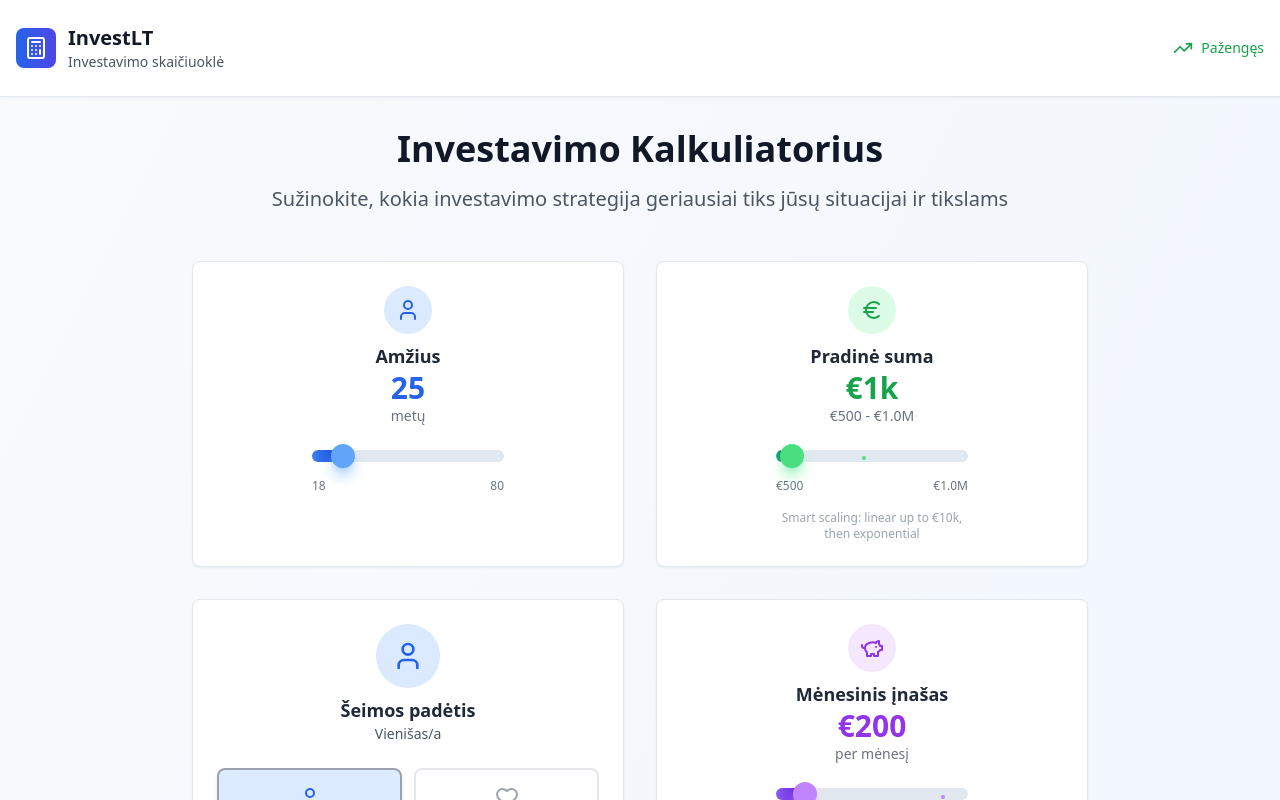
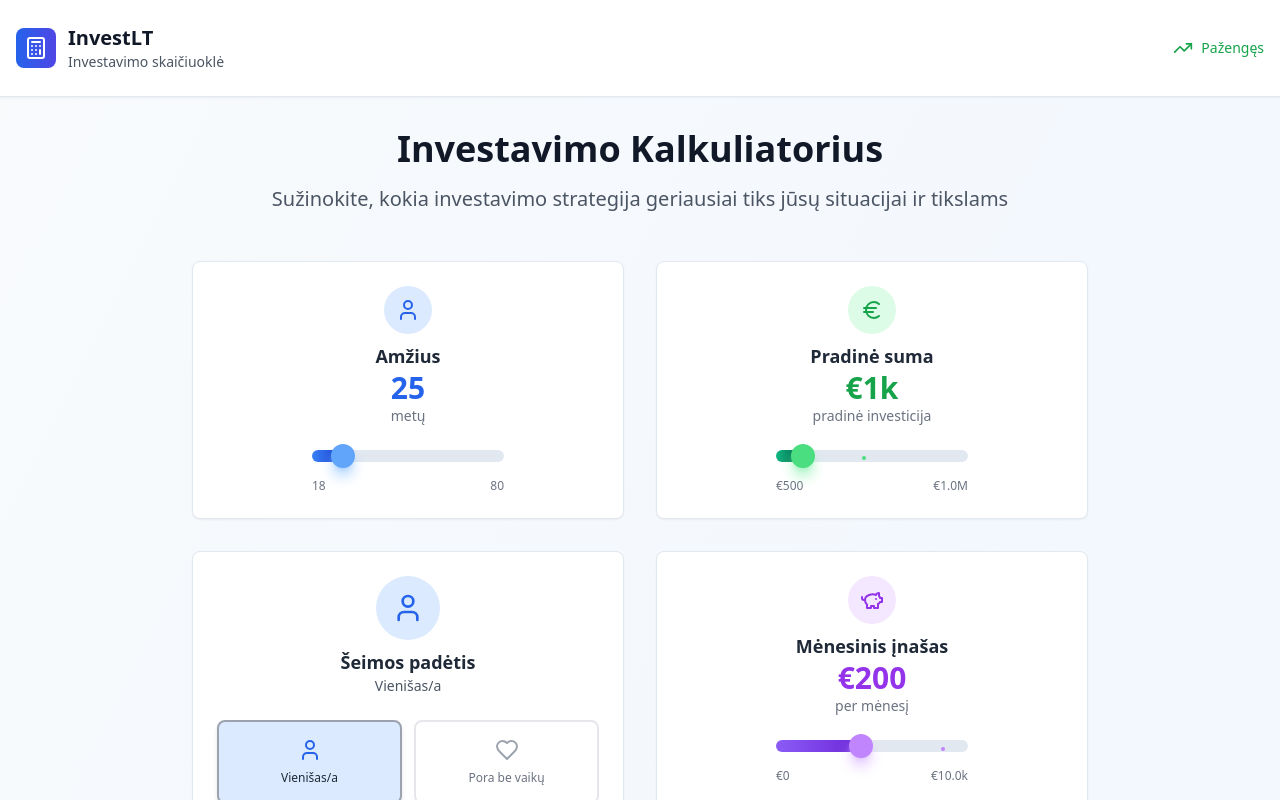
Before and after one commit to UpdatedG/web-investment-modeler, a React (Vite) app: page / in a window 1280 px wide. Shown: the top 800 px of the page. Built offline with nearby package versions, Linux system fonts and the light colour scheme.

Commit message:
Refactor: Use exponential scaling for sliders
Implement exponential scaling for the initial sum and monthly contribution sliders to allow for a wider range of values.

```diff
--- a/src/components/InitialSumDial.tsx
+++ b/src/components/InitialSumDial.tsx
@@ -9,32 +9,27 @@ interface InitialSumDialProps {
 }
 
 export const InitialSumDial: React.FC<InitialSumDialProps> = ({ value, onChange }) => {
-  // Smart scaling system: exponential growth for larger amounts
   const minSum = 500;
-  const maxSliderValue = 100;
+  const maxSum = 1000000;
 
-  // Convert actual value to slider position (0-100)
-  const valueToSlider = (actualValue: number): number => {
-    if (actualValue <= 10000) {
-      // Linear scaling for first 10k (0-50 on slider)
-      return (actualValue - minSum) / (10000 - minSum) * 50;
-    } else {
-      // Exponential scaling for 10k-1M (50-100 on slider)
-      const logValue = Math.log(actualValue - 9500) / Math.log(990500) * 50 + 50;
-      return Math.min(100, logValue);
-    }
+  // Convert exponential value to linear slider position (0-100)
+  const valueToSlider = (val: number): number => {
+    const logMin = Math.log(minSum);
+    const logMax = Math.log(maxSum);
+    const logVal = Math.log(val);
+    return ((logVal - logMin) / (logMax - logMin)) * 100;
   };
 
-  // Convert slider position to actual value
+  // Convert linear slider position to exponential value
   const sliderToValue = (sliderPos: number): number => {
-    if (sliderPos <= 50) {
-      // Linear scaling for first half (500-10k)
-      return minSum + (sliderPos / 50) * (10000 - minSum);
-    } else {
-      // Exponential scaling for second half (10k-1M)
-      const expValue = Math.pow(990500, (sliderPos - 50) / 50) + 9500;
-      return Math.round(expValue / 500) * 500; // Round to nearest 500
-    }
+    const logMin = Math.log(minSum);
+    const logMax = Math.log(maxSum);
+    const logVal = logMin + (sliderPos / 100) * (logMax - logMin);
+    const result = Math.exp(logVal);
+    // Round to nearest sensible increment
+    if (result < 5000) return Math.round(result / 100) * 100;
+    if (result < 50000) return Math.round(result / 500) * 500;
+    return Math.round(result / 5000) * 5000;
   };
 
   const currentSliderValue = valueToSlider(value);
@@ -50,10 +45,6 @@ export const InitialSumDial: React.FC<InitialSumDialProps> = ({ value, onChange
     return `€${sum}`;
   };
 
-  const getMaxDisplayValue = () => {
-    return sliderToValue(100);
-  };
-
   return (
     <div className="flex flex-col items-center space-y-6">
       <div className="text-center">
@@ -62,7 +53,7 @@ export const InitialSumDial: React.FC<InitialSumDialProps> = ({ value, onChange
         </div>
         <p className="text-lg font-semibold text-gray-800">Pradinė suma</p>
         <p className="text-3xl font-bold text-green-600">{formatSum(value)}</p>
-        <p className="text-sm text-gray-500">{formatSum(minSum)} - {formatSum(getMaxDisplayValue())}</p>
+        <p className="text-sm text-gray-500">pradinė investicija</p>
       </div>
 
       <div className="w-48 space-y-4">
@@ -70,17 +61,14 @@ export const InitialSumDial: React.FC<InitialSumDialProps> = ({ value, onChange
           value={[currentSliderValue]}
           onValueChange={handleSliderChange}
           min={0}
-          max={maxSliderValue}
+          max={100}
           step={0.1}
           colorScheme="green"
           className="w-full"
         />
         <div className="flex justify-between text-xs text-gray-500">
           <span>{formatSum(minSum)}</span>
-          <span>{formatSum(getMaxDisplayValue())}</span>
-        </div>
-        <div className="text-center text-xs text-gray-400">
-          Smart scaling: linear up to €10k, then exponential
+          <span>{formatSum(maxSum)}</span>
         </div>
       </div>
     </div>
--- a/src/components/MonthlyContributionDial.tsx
+++ b/src/components/MonthlyContributionDial.tsx
@@ -10,11 +10,38 @@ interface MonthlyContributionDialProps {
 
 export const MonthlyContributionDial: React.FC<MonthlyContributionDialProps> = ({ value, onChange }) => {
   const minContribution = 0;
-  const maxContribution = 2000;
-  const step = 25;
+  const maxContribution = 10000;
+
+  // Convert exponential value to linear slider position (0-100)
+  const valueToSlider = (val: number): number => {
+    if (val === 0) return 0;
+    const logMin = Math.log(10); // Start from 10 for log calculation
+    const logMax = Math.log(maxContribution);
+    const logVal = Math.log(Math.max(val, 10));
+    return ((logVal - logMin) / (logMax - logMin)) * 100;
+  };
+
+  // Convert linear slider position to exponential value
+  const sliderToValue = (sliderPos: number): number => {
+    if (sliderPos === 0) return 0;
+    const logMin = Math.log(10);
+    const logMax = Math.log(maxContribution);
+    const logVal = logMin + (sliderPos / 100) * (logMax - logMin);
+    const result = Math.exp(logVal);
+    // Round to nearest 25
+    return Math.round(result / 25) * 25;
+  };
+
+  const currentSliderValue = valueToSlider(value);
 
   const handleSliderChange = (values: number[]) => {
-    onChange(values[0]);
+    const newValue = sliderToValue(values[0]);
+    onChange(newValue);
+  };
+
+  const formatContribution = (amount: number) => {
+    if (amount >= 1000) return `€${(amount/1000).toFixed(1)}k`;
+    return `€${amount}`;
   };
 
   return (
@@ -24,23 +51,23 @@ export const MonthlyContributionDial: React.FC<MonthlyContributionDialProps> = (
           <PiggyBank className="h-6 w-6 text-purple-600" />
         </div>
         <p className="text-lg font-semibold text-gray-800">Mėnesinis įnašas</p>
-        <p className="text-3xl font-bold text-purple-600">€{value}</p>
+        <p className="text-3xl font-bold text-purple-600">{formatContribution(value)}</p>
         <p className="text-sm text-gray-500">per mėnesį</p>
       </div>
 
       <div className="w-48 space-y-4">
         <EnhancedSlider
-          value={[value]}
+          value={[currentSliderValue]}
           onValueChange={handleSliderChange}
-          min={minContribution}
-          max={maxContribution}
-          step={step}
+          min={0}
+          max={100}
+          step={0.1}
           colorScheme="purple"
           className="w-full"
         />
         <div className="flex justify-between text-xs text-gray-500">
-          <span>€{minContribution}</span>
-          <span>€{maxContribution}</span>
+          <span>{formatContribution(minContribution)}</span>
+          <span>{formatContribution(maxContribution)}</span>
         </div>
       </div>
     </div>
```
